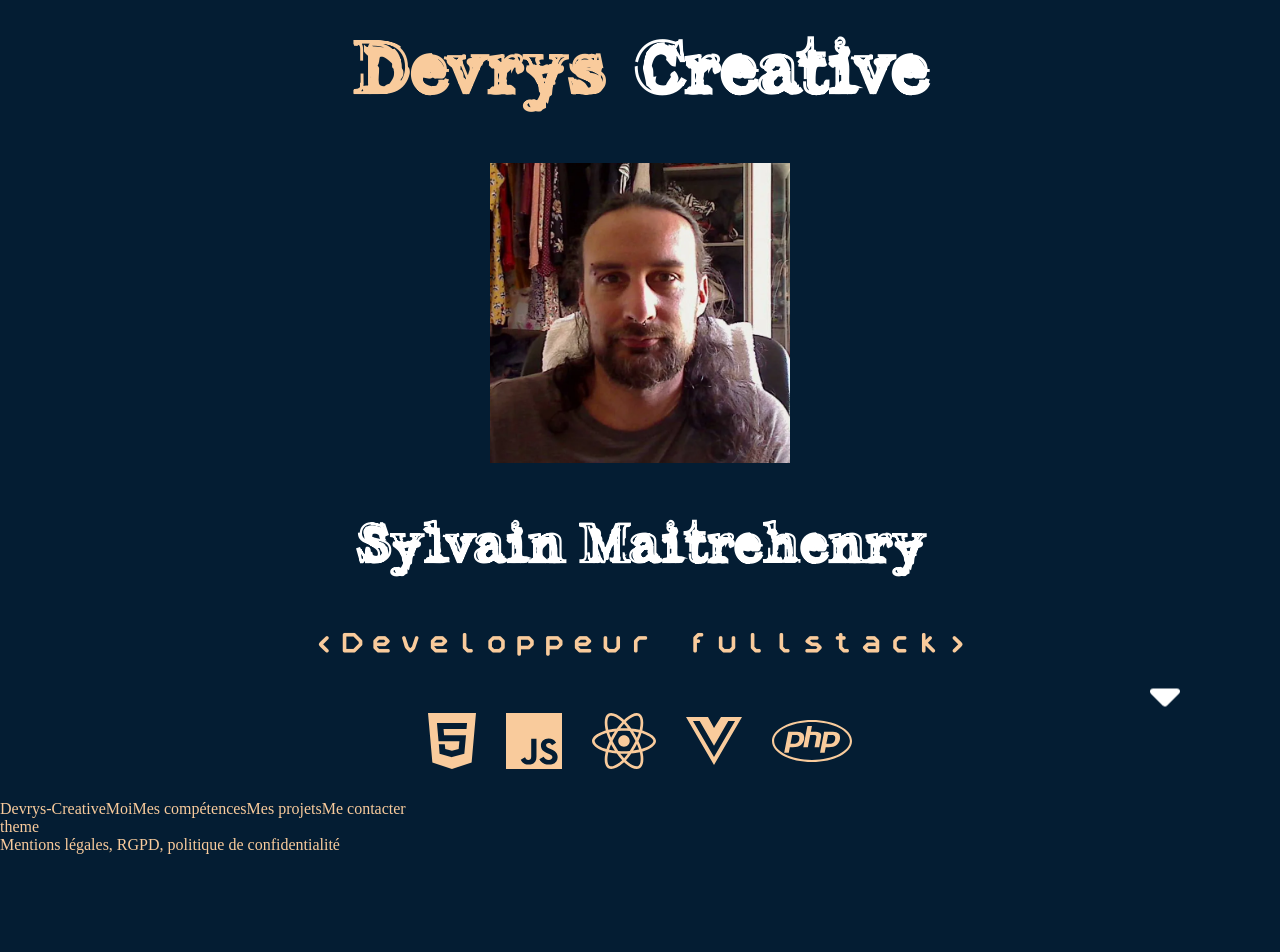
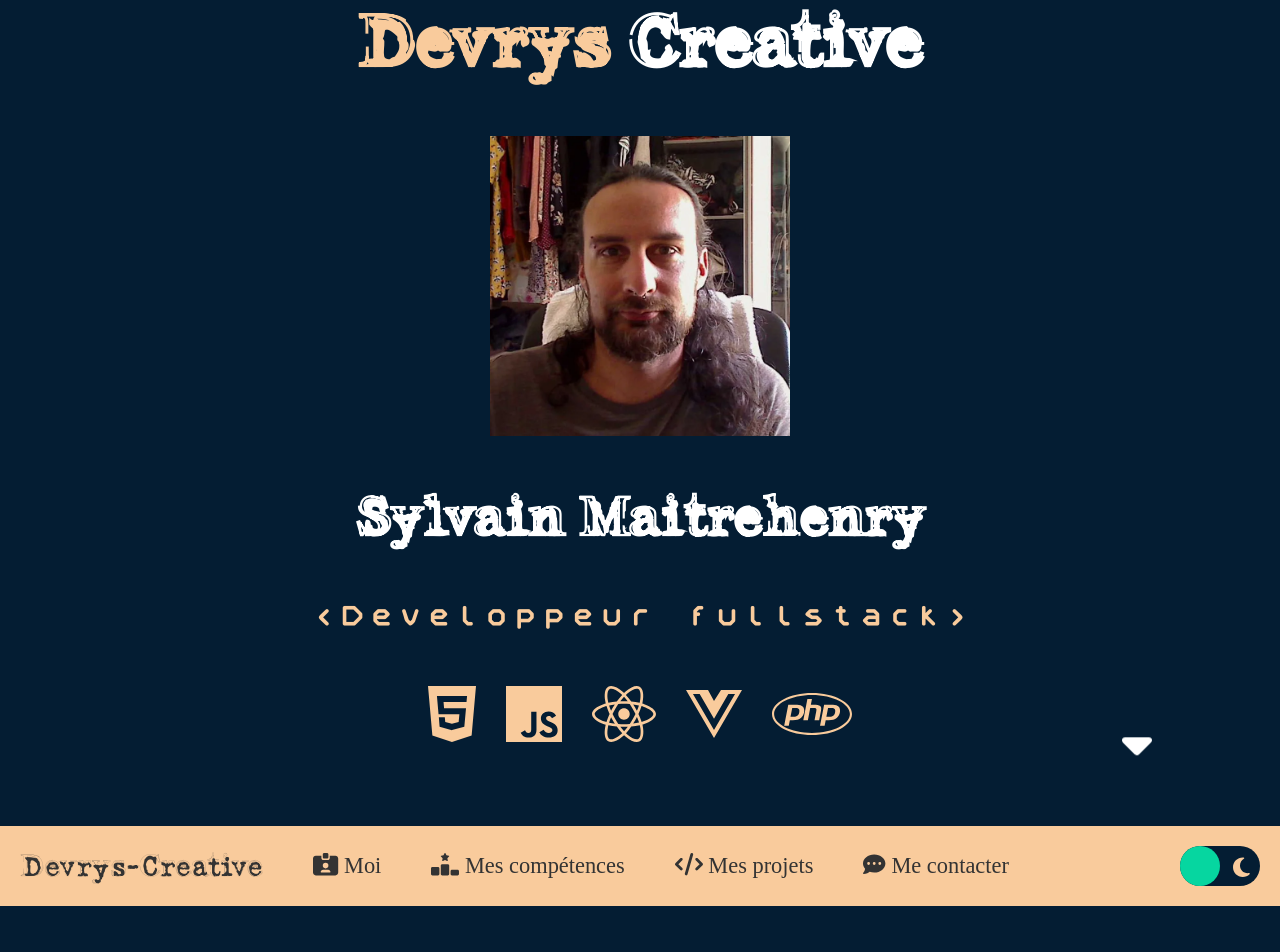
Before and after one commit to Devrys-Creative/portfolio-devrys, a Next.js app: page / in a window 1280 px wide. Shown: the top 952 px of the page. Before the commit the page ends 854 px from the top, so only its background shows below. Built offline with nearby package versions, Linux system fonts and the light colour scheme.

Commit message:
[feature] appbar integration + associated theme provider initialized

```diff
--- a/app/Assets/icons/fontawesome.ts
+++ b/app/Assets/icons/fontawesome.ts
@@ -1,10 +1,10 @@
 
 import { library } from '@fortawesome/fontawesome-svg-core'; // core
-import { faCaretDown } from '@fortawesome/free-solid-svg-icons'; // solid icons
+import { faCaretDown, faIdCardClip, faCode, faRankingStar, faCommentDots, faMoon, faSun } from '@fortawesome/free-solid-svg-icons'; // solid icons
 import { faGithub, faReact, faJs, faHtml5, faCss3, faVuejs, faPhp } from '@fortawesome/free-brands-svg-icons'; // free brands icons
 
 import { config } from '@fortawesome/fontawesome-svg-core';
 config.autoAddCss = false; // disable CSS injection in app (next.js doesn't allow that)
 
 // create icons library
-library.add(faCaretDown, faGithub, faReact, faJs, faHtml5, faCss3, faVuejs, faPhp);
+library.add(faCaretDown, faIdCardClip, faCode, faRankingStar, faCommentDots, faMoon, faSun, faGithub, faReact, faJs, faHtml5, faCss3, faVuejs, faPhp);
--- a/app/Components/AppBar/AppBar.tsx
+++ b/app/Components/AppBar/AppBar.tsx
@@ -1,20 +1,27 @@
 import Link from "next/link";
 import { ThemeToggler } from "../ThemeToggler/ThemeToggler";
+import { FontAwesomeIcon } from "@fortawesome/react-fontawesome";
 
+import "./appBar.scss";
+// import { useTheme } from "@/app/Hooks/useTheme";
 
 export const AppBar = () => {
+
+    // const {theme, toggleTheme} = useTheme();
+
     return (
-        <header>
-            <nav>
-                <Link href="/">Devrys-Creative</Link>
-                <Link href="/#about">Moi</Link>
-                <Link href="/#skills">Mes compétences</Link>
-                <Link href="/#projects">Mes projets</Link>
-                <Link href="/#contact">Me contacter</Link>
+        <header className="appbar">
+            <nav className="appbar__menu">
+                <Link className="appbar__menu__home" href="/">Devrys-Creative</Link>
+                <Link href="/#about"><FontAwesomeIcon icon="id-card-clip" /> Moi</Link>
+                <Link href="/#skills"><FontAwesomeIcon icon="ranking-star" /> Mes compétences</Link>
+                <Link href="/#projects"><FontAwesomeIcon icon="code" /> Mes projets</Link>
+                <Link href="/#contact"><FontAwesomeIcon icon="comment-dots" /> Me contacter</Link>
             </nav>
-            <div>
-                <ThemeToggler />
-            </div>
+            <ThemeToggler>
+                <FontAwesomeIcon icon="sun" />
+                <FontAwesomeIcon icon="moon" />
+            </ThemeToggler>
         </header>
     )
 }
--- /dev/null
+++ b/app/Components/AppBar/appBar.scss
@@ -0,0 +1,27 @@
+@use "../../colors-dark.scss";
+
+.appbar {
+    position: sticky;
+    top: 0; left: 0;
+    background-color: colors-dark.$primary-color;
+    color: #333333;
+    font-size: 1.4em;
+    display: flex;
+    flex-direction: row;
+    justify-content: space-between;
+    align-items: center;
+    padding: 20px;
+    margin-bottom: 50px;
+    &__menu {
+        display: flex;
+        align-items: center;
+        gap: 50px;
+        &__home {
+            font-family: "fluoxetine";
+            font-size: 1.2em;
+        }
+    }
+    // &__theme-toggler {
+
+    // }
+}
--- a/app/Components/ThemeToggler/ThemeToggler.tsx
+++ b/app/Components/ThemeToggler/ThemeToggler.tsx
@@ -1,9 +1,22 @@
 'use client';
 
+import { useTheme } from "@/app/Hooks/useTheme";
 import "./ThemeToggler.scss";
 
-export const ThemeToggler = () => {
+import { ReactNode } from "react";
+
+
+interface themeTogglerProps {
+    children: ReactNode,
+};
+
+export const ThemeToggler:React.FC<themeTogglerProps> = ({children}) => {
+
+    const {theme, toggleTheme} = useTheme();
+
     return (
-        <div>theme</div>
+        <div className={`theme-toggler theme-toggler--${theme}`} onClick={toggleTheme}>
+            {children}
+        </div>
     );
 };
--- a/app/Components/ThemeToggler/themeToggler.scss
+++ b/app/Components/ThemeToggler/themeToggler.scss
@@ -0,0 +1,29 @@
+@use "../../colors-dark.scss";
+
+.theme-toggler {
+    position: relative;
+    border-radius: 50vh;
+    background: colors-dark.$secondary-color;
+    display: flex;
+    justify-content: space-between;
+    height: 40px;
+    width: 80px;
+    padding: 10px;
+    color: colors-dark.$primary-color;
+    cursor: pointer;
+    &::before {
+        content: ' ';
+        border-radius: 50%;
+        position: absolute;
+        top:0; left:0;
+        height: 40px; width: 40px;
+        background: colors-dark.$cta-color;
+        transition: transform 0.3s ease;
+    }
+    &--light::before {
+        transform: translateX(0);
+    }
+    &--dark::before {
+        transform: translateX(40px);
+    }
+}
--- /dev/null
+++ b/app/Hooks/useTheme.tsx
@@ -0,0 +1,29 @@
+'use client';
+
+import { createContext, ReactNode, useContext, useState } from 'react';
+
+// Création du contexte
+const ThemeContext = createContext({theme:'dark',toggleTheme:()=>{}});
+
+// Hook personnalisé pour utiliser facilement le contexte
+export const useTheme = () => useContext(ThemeContext);
+
+// ThemeProvider
+interface themeProviderProps {
+    children:ReactNode,
+};
+export const ThemeProvider:React.FC<themeProviderProps> = ({ children }) => {
+  const [theme, setTheme] = useState('light'); // Le thème par défaut est "light"
+
+  // Fonction pour basculer entre les thèmes
+  const toggleTheme = () => {
+    setTheme(theme === 'light' ? 'dark' : 'light');
+    console.log("new theme : ",theme);
+  };
+
+  return (
+    <ThemeContext.Provider value={{ theme, toggleTheme }}>
+      {children}
+    </ThemeContext.Provider>
+  );
+};
--- a/app/globals.scss
+++ b/app/globals.scss
@@ -3,12 +3,13 @@
 html,
 body {
   max-width: 100vw;
-  overflow-x: hidden;
+  // overflow-x: hidden;
 }
 
 body {
   color: colors-dark.$primary-color;
   background: colors-dark.$secondary-color;
+  scroll-behavior: smooth;
 }
 
 * {
--- a/app/layout.tsx
+++ b/app/layout.tsx
@@ -11,6 +11,7 @@ import "./globals.scss";
 import '@fortawesome/fontawesome-svg-core/styles.css';
 import { config } from '@fortawesome/fontawesome-svg-core';
 import './Assets/icons/fontawesome';
+import { ThemeProvider } from "./Hooks/useTheme";
 config.autoAddCss = false; // Désactive l'injection automatique de CSS
 
 
@@ -30,8 +31,10 @@ export default function RootLayout({
         <script src="https://kit.fontawesome.com/4e6e3d1944.js" crossOrigin="anonymous" defer></script>
       </Head>
       <body>
-        {children}
-        <Footer />
+        <ThemeProvider>
+          {children}
+          <Footer />
+        </ThemeProvider>
       </body>
     </html>
   );
--- a/app/page-home.scss
+++ b/app/page-home.scss
@@ -12,18 +12,19 @@
 }
 .hero-header {
   position: relative;
-  min-height: 100vh;
+  min-height: 98vh;
   display: flex;
   flex-direction: column;
   justify-content: center;
   align-items: center;
+  text-align: center;
   gap: 50px;
+  padding-bottom: 80px;
   &__title {
     font-family: "fluoxetine";
     font-size: 4em;
     span {
       color: #ffffff;
-      margin-left: 30px;
     }
   }
   &__photo {
@@ -42,13 +43,14 @@
   &__tech-list {
     padding: 0;
     display: flex;
+    flex-wrap: wrap; // delete if reducing size with breakpoints
     gap: 30px;
     font-size: 4em;
   }
   &__scroll-indicator {
     position: absolute;
-    bottom: 100px;
-    right: 100px;
+    bottom: 10%; // fix when everything around is responsive
+    right: 10%;
     font-size: 3em;
     color: #ffffff;
     overflow: visible;
@@ -57,7 +59,10 @@
 }
 
 // appbar
-
+// long space
+.long-space {
+  height: 2800px;
+}
 // biography
 .biography {
 
--- a/app/page.tsx
+++ b/app/page.tsx
@@ -4,7 +4,6 @@ import myPhoto from "./Assets/images/head.webp";
 import Image from "next/image";
 import { AppBar } from "./Components/AppBar/AppBar";
 import "./page-home.scss";
-// import "./Assets/icons/fontawesome";
 
 import { FontAwesomeIcon } from "@fortawesome/react-fontawesome";
 
@@ -12,7 +11,7 @@ export default function Home() {
   return (
     <main>
       <section className="hero-header">
-        <h1 className="hero-header__title">Devrys<span>Creative</span></h1>
+        <h1 className="hero-header__title">Devrys<span> Creative</span></h1>
         <Image
           className="hero-header__photo"
           src={myPhoto}
@@ -34,6 +33,7 @@ export default function Home() {
         <div className="hero-header__scroll-indicator"><FontAwesomeIcon icon="caret-down" /></div>
       </section>
       <AppBar />
+      <section className="long-space">test</section>
       {/* <Biography />
       <Skills />
       <Projects />
```
